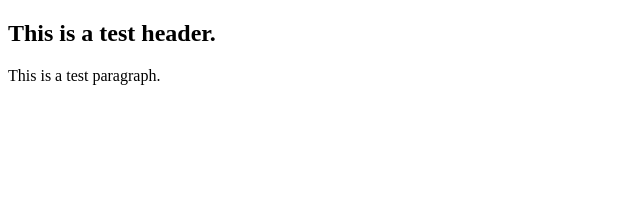
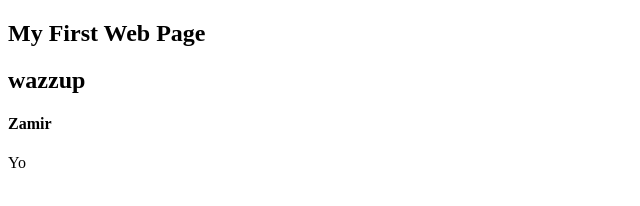
Before and after one commit to zamirkanji/jsPracticeTwo, a plain HTML site: page index.html in a window 1280 px wide. Shown: the whole page, without its empty margins (0-640 px from the left). Drawn offline with Linux system fonts and the light colour scheme.

Commit message:
update 11.23.19

```diff
--- a/index.html
+++ b/index.html
@@ -8,12 +8,18 @@
   <title>DOM Manipulation Practice</title>
 </head>
 <body>
+  <h2>My First Web Page</h2>
   <div id="container">
-    <h2 id="testH">This is a test header.</h2>
-    <p id="testp">This is a test paragraph.</p>
+      <p id="testP"></p> <!-- append lesson -->
+      <p id="demo"></p>
+
+    <div id="display">
+        <h2 id="testH2">wazzup</h2>
+        <h4 id="testH4">Zamir</h4>
+          <p id="secondP">Yo</p>
+    </div>
+    <div class="controls">
+    </div>
   </div>
-  <div class="display"></div>
-  <div class="controls"></div>
-
 </body>
 </html>
```
